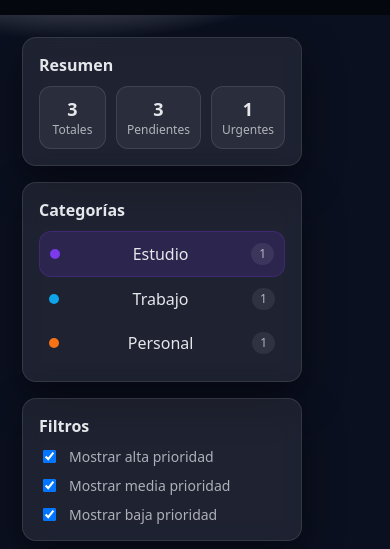
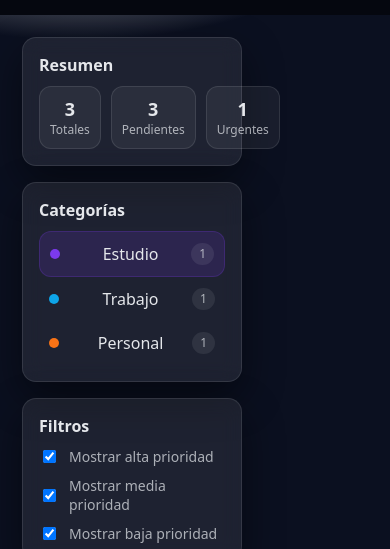
Before and after one commit to RaulAMartin/taskflow-project, a plain HTML site: page index.html in a window 390 px wide. Shown: the part 140-689 px from the top of the page. Drawn offline with Linux system fonts and the light colour scheme.

Commit message:
Ultimo intento

```diff
--- a/style.css
+++ b/style.css
@@ -232,7 +232,7 @@ body{
 
 /* Contenido */
 .content{
-  min-width: 0;    /* para que pueda encoger sin romper */
+  min-width:0;    /* para que pueda encoger sin romper */
   display:flex;
   flex-direction:column;
   gap: var(--space);
@@ -502,6 +502,18 @@ body{
   }
 }
 
+@media (max-width: 1100px){
+  .layout{
+    grid-template-columns: 240px 1fr;
+  }
+}
+
+@media (max-width: 950px){
+  .layout{
+    grid-template-columns: 220px 1fr;
+  }
+}
+
 /* Si el usuario hace la ventana MUY estrecha, mejor scroll horizontal que romper a columna */
 @media (max-width: 520px){
   .layout{ overflow-x: auto; }
```
